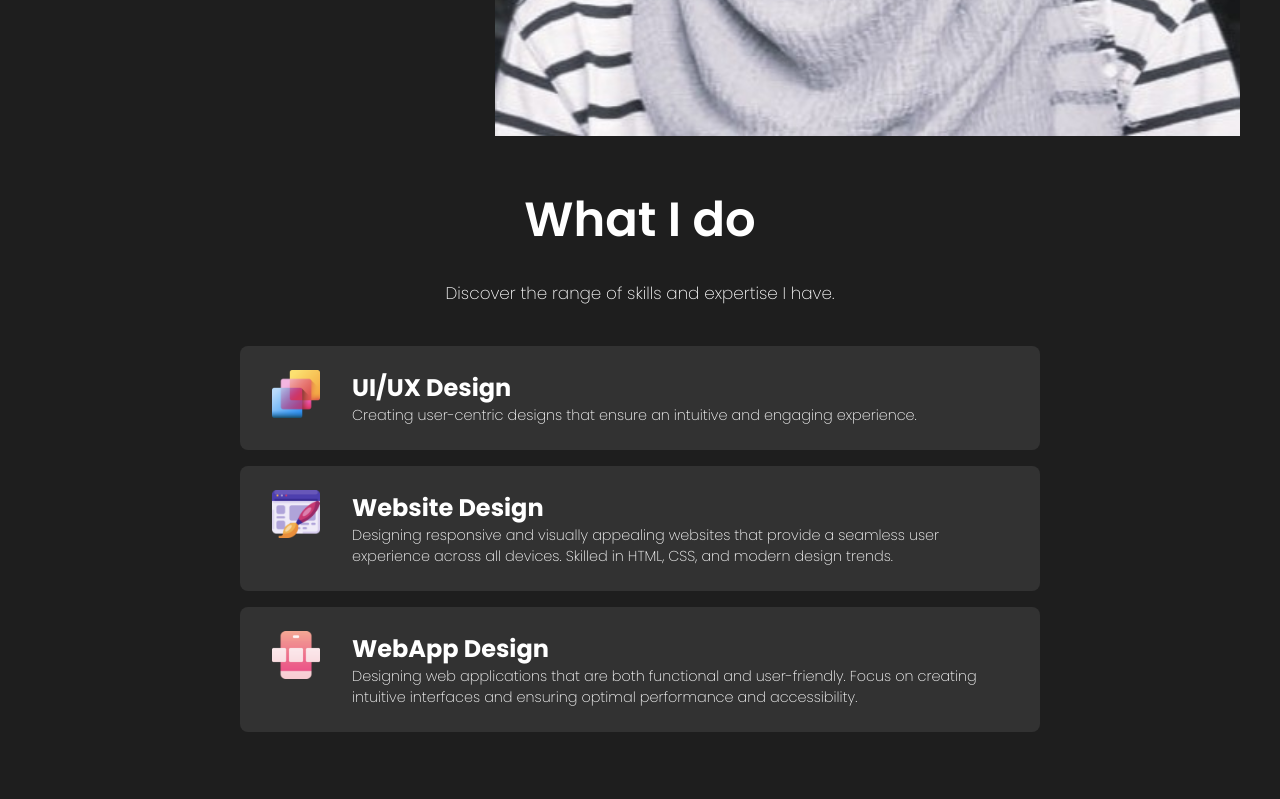
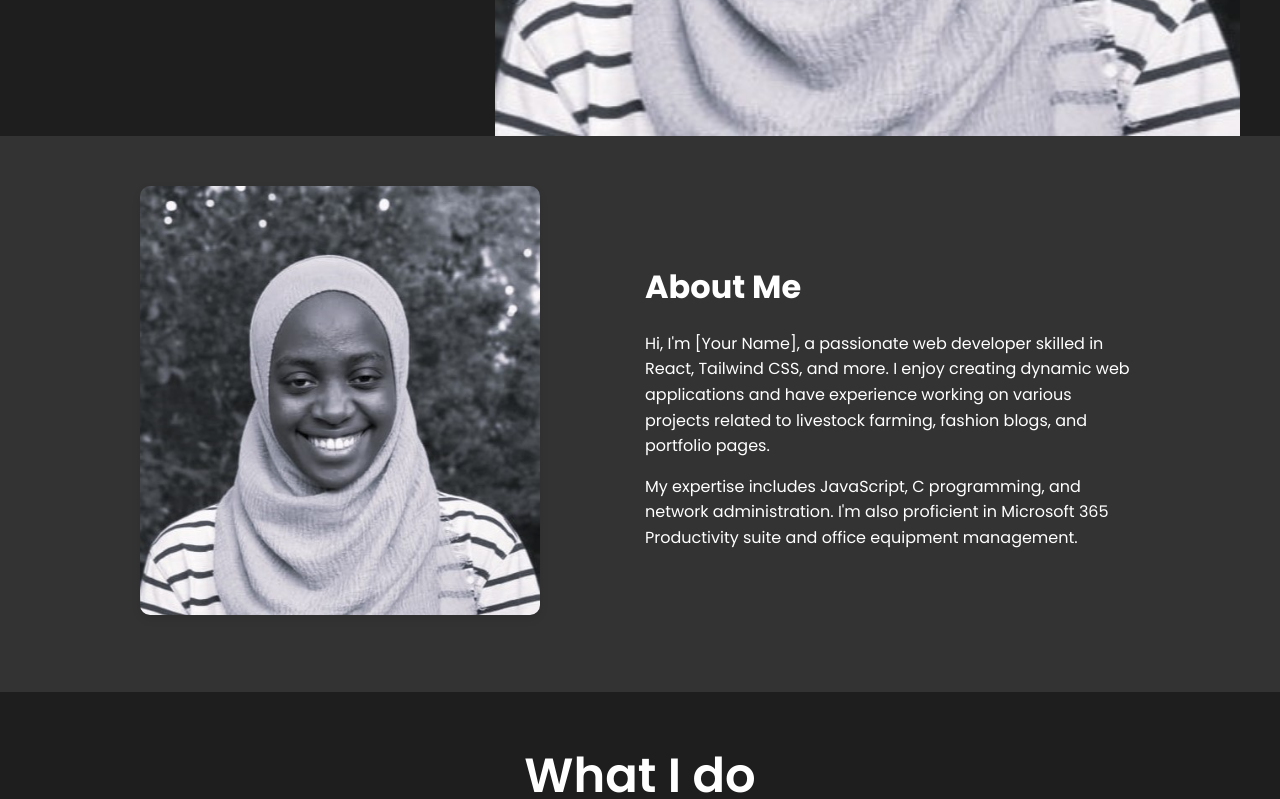
Before and after one commit to remyhayaan/portfolio, a React (Create React App) app in the folder myportfoli/: page / in a window 1280 px wide. Shown: the part 680-1479 px from the top of the page. Built offline with nearby package versions, Linux system fonts and the light colour scheme.

Commit message:
About-section

```diff
--- a/myportfoli/src/App.css
+++ b/myportfoli/src/App.css
@@ -131,6 +131,7 @@ body {
   padding: 0.75rem 1.5rem;
   border: none;
   border-radius: 2rem;
+  cursor:pointer;
 }
 
 .btnImg {
@@ -146,6 +147,108 @@ body {
   }
   .bg {
     display: none; /* Hide profile image on small screens */
+  }
+}
+/* About Section Styling */
+/* About Section Styling */
+/* About Section Styling */
+.about-section {
+  padding: 50px;
+  background-color: #333;
+  display: flex;
+  justify-content: center;
+  align-items: center;
+  opacity: 0;
+  transform: translateY(50px); /* Start with the section pushed down and invisible */
+  transition: opacity 1s ease-out, transform 1s ease-out; /* Smooth fade-in and slide */
+}
+
+/* When the section is visible, the animation triggers */
+.about-section.visible {
+  opacity: 1;
+  transform: translateY(0); /* Move it to its natural position */
+}
+
+.about-container {
+  display: flex;
+  flex-direction: column;
+  align-items: center;
+  max-width: 1000px;
+  width: 100%;
+}
+
+/* Responsive design for larger screens */
+@media (min-width: 768px) {
+  .about-container {
+    flex-direction: row;
+    justify-content: space-between;
+  }
+
+  .about-image {
+    margin-right: 10px;
+    margin-bottom: 0;
+  }
+}
+
+.about-image {
+  flex: 1;
+  margin-bottom: 20px;
+}
+
+.image {
+  width: 100%;
+  height: auto;
+  max-width: 350px;
+  border-radius: 10px;
+  box-shadow: 0 4px 8px rgba(0, 0, 0, 0.1);
+  opacity: 0;
+  transform: scale(0.95); /* Start with a slight shrink */
+  transition: opacity 1s ease-out, transform 1s ease-out; /* Smooth transition for image */
+}
+
+.about-section.visible .image {
+  opacity: 1;
+  transform: scale(1); /* Scale back to normal size when visible */
+}
+
+/* White text for the About Me section */
+.about-text {
+  flex: 1;
+  text-align: center;
+  color: white;
+  opacity: 0;
+  transform: translateX(50px); /* Start with text slightly off the right */
+  transition: opacity 1s ease-out, transform 1s ease-out; /* Smooth transition for text */
+}
+
+.about-section.visible .about-text {
+  opacity: 1;
+  transform: translateX(0); /* Move text back to its natural position */
+}
+
+.about-text h2 {
+  font-size: 2rem;
+  margin-bottom: 20px;
+}
+
+.about-text p {
+  font-size: 1rem;
+  line-height: 1.6;
+  margin-bottom: 15px;
+  color: white;
+}
+
+/* Adjusting text alignment for larger screens */
+@media (min-width: 768px) {
+  .about-text {
+    text-align: left;
+  }
+}
+
+/* Further reduce image size on extra-large screens */
+@media (min-width: 1024px) {
+  .image {
+    max-width: 400px;
   }
 }
 
--- a/myportfoli/src/App.js
+++ b/myportfoli/src/App.js
@@ -5,12 +5,15 @@ import Skills from './components/Skills';
 import Works from './components/Works'
 import Contact from './components/Contact';
 import Languages from './components/Languages';
+import About from './components/About';
+
 
 function App() {
   return (
     <div>
      <Navbar />
      <Intro />
+     <About/>
      <Skills />
      <Languages/>
      <Works/>
--- /dev/null
+++ b/myportfoli/src/components/About.js
@@ -0,0 +1,62 @@
+import React, {useState, useEffect, useRef} from 'react';
+import hg from'../assets/remy1.jpg'
+
+
+function About() {
+    const [isVisible, setIsVisible] = useState(false);
+  const aboutRef = useRef(null);
+
+  useEffect(() => {
+    const observer = new IntersectionObserver(
+      (entries) => {
+        const entry = entries[0];
+        setIsVisible(entry.isIntersecting);
+      },
+      { threshold: 0.1 } // Trigger when 10% of the section is visible
+    );
+
+    if (aboutRef.current) {
+      observer.observe(aboutRef.current);
+    }
+
+    return () => {
+      if (aboutRef.current) {
+        observer.unobserve(aboutRef.current);
+      }
+    };
+  }, []);
+
+  return (
+    <section id="about" className={`about-section ${isVisible ? 'visible' : ''}`}
+        ref={aboutRef}>
+      <div className="about-container">
+
+        {/* Image Section */}
+        <div className="about-image">
+          <img
+            src={hg}
+            alt="About Me"
+            className="image"
+          />
+        </div>
+
+        {/* About Me Section */}
+        <div className="about-text">
+          <h2>About Me</h2>
+          <p>
+            Hi, I'm [Your Name], a passionate web developer skilled in React, Tailwind CSS, and more.
+            I enjoy creating dynamic web applications and have experience working on various projects
+            related to livestock farming, fashion blogs, and portfolio pages.
+          </p>
+          <p>
+            My expertise includes JavaScript, C programming, and network administration. I'm also
+            proficient in Microsoft 365 Productivity suite and office equipment management.
+          </p>
+        </div>
+
+      </div>
+    </section>
+  );
+}
+
+export default About;
--- a/myportfoli/src/components/Intro.js
+++ b/myportfoli/src/components/Intro.js
@@ -46,7 +46,8 @@ function Intro() {
         <div className='introContent'>
           <span className='hello'>Hey there..</span>
           <span className='introText'>I'm <span className='introName'>
-            <br />Nabukenya Rehemah</span><br />
+            <br />Nabukenya Rehemah</span> <br/>
+            <p className='introPara'>I am experienced in </p>
             {displayedText}</span>
 
           {/* New Download CV button */}
--- a/myportfoli/src/components/Navbar.js
+++ b/myportfoli/src/components/Navbar.js
@@ -12,7 +12,8 @@ const [showMenu , setshowMenu] = useState(false);
   <img src={logo} alt='' className='logo' />
       <div className='desktopMenu'>
         <Link activeClass='active' to='intro' spy={true} smooth={true} offset={-100} duration={500} className='desktopMenuListItem'>Home</Link>
-        <Link activeClass='active' to='skills' spy={true} smooth={true} offset={-100} duration={500} className='desktopMenuListItem'>About</Link>
+        <Link activeClass='active' to='about' spy={true} smooth={true} offset={-100} duration={500} className='desktopMenuListItem'>About</Link>
+        <Link activeClass='active' to='skills' spy={true} smooth={true} offset={-100} duration={500} className='desktopMenuListItem'>Skills</Link>
         <Link activeClass='active' to='programming-languages' spy={true} smooth={true} offset={-100} duration={500} className='desktopMenuListItem'>Languages</Link>
         <Link activeClass='active' to='works' spy={true} smooth={true} offset={-100} duration={500} className='desktopMenuListItem'>Portfolio</Link>
       </div>
```
